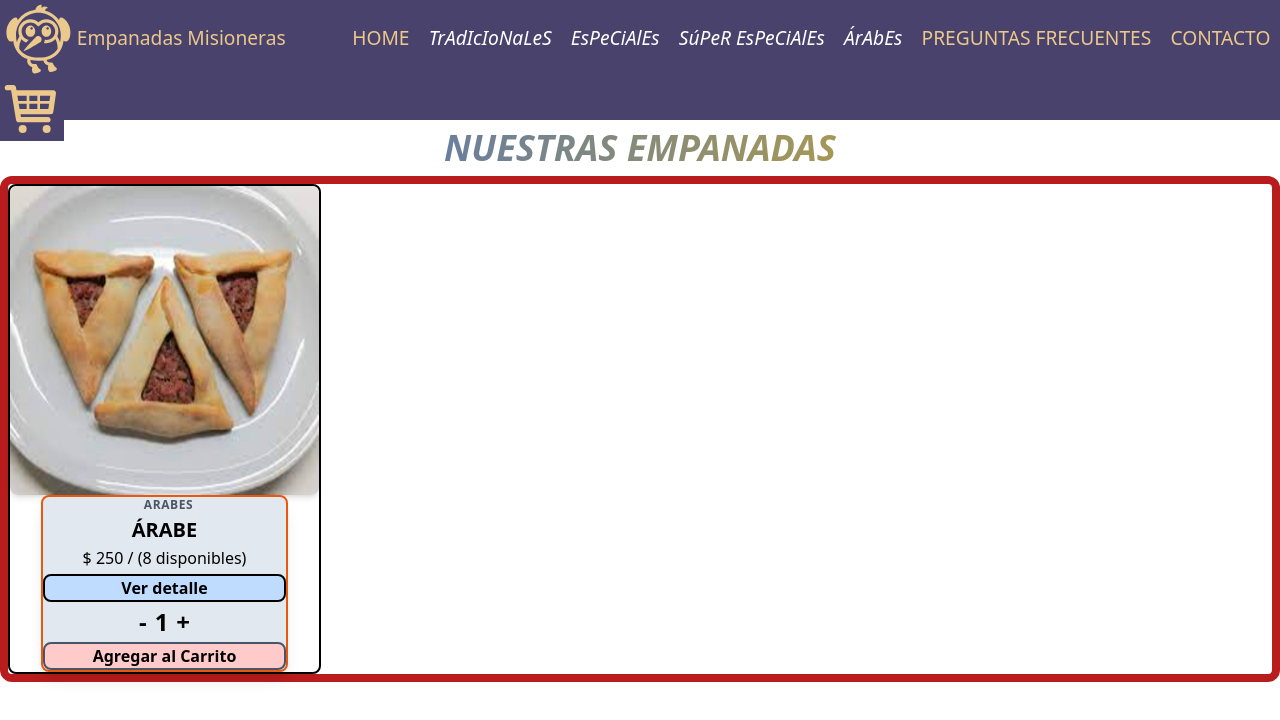
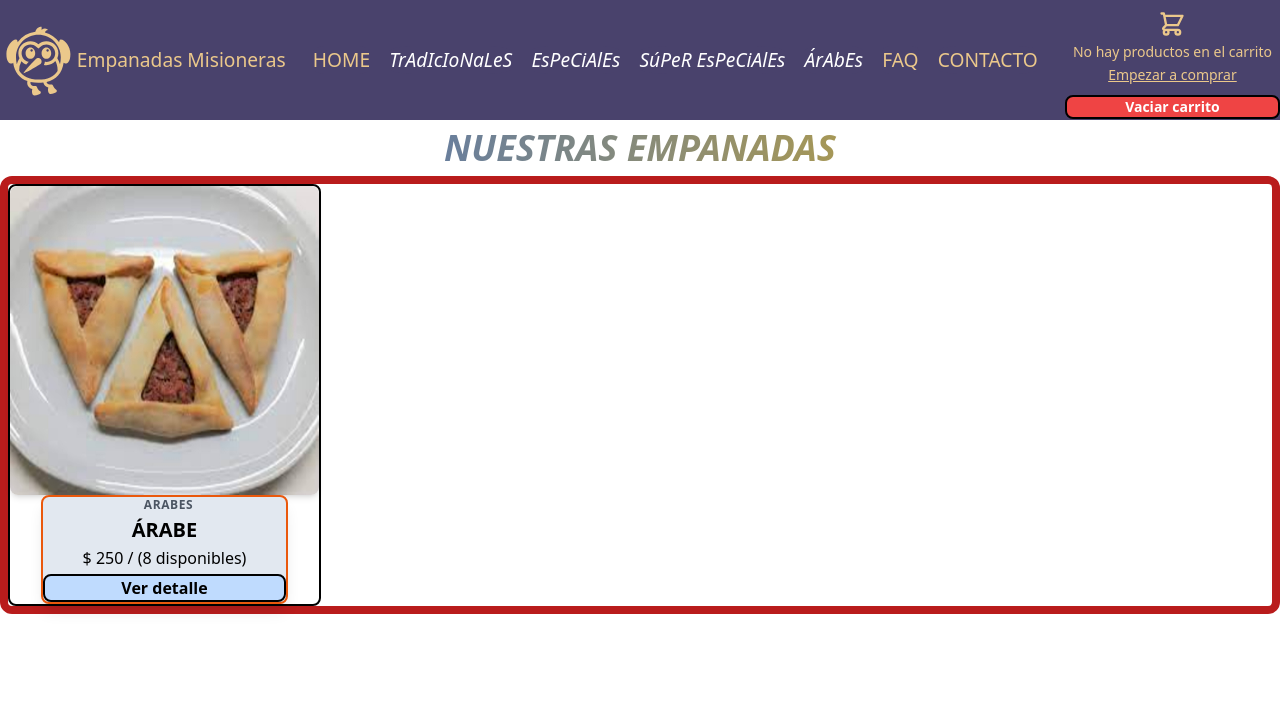
Before and after one commit to juampi85/Ecommerce_Accinelli, a React (Create React App) app: page /productos/arabes in a window 1280 px wide. Shown: the top 720 px of the page. Built offline with nearby package versions, Linux system fonts and the light colour scheme.

Commit message:
Entrega del Desafío con Context

```diff
--- a/src/App.js
+++ b/src/App.js
@@ -8,11 +8,12 @@ import Faq from './pages/Faq';
 import NotFound from './pages/NotFound';
 import ItemDetailContainer from './components/ItemDetailContainer/ItemDetailContainer';
 import Cart from './pages/Cart';
+import { CartProvider } from "./context/CartContext";
 
 function App() {
   return (
     <>
-
+      <CartProvider>
         <BrowserRouter>
           <NavBar/>
           <Routes>
@@ -26,6 +27,7 @@ function App() {
             <Route path='*' element={<NotFound/>}/>
           </Routes>
         </BrowserRouter>
+      </CartProvider>
     </>
   );
 }
--- a/src/components/CartWidget/CartWidget.elements.js
+++ b/src/components/CartWidget/CartWidget.elements.js
@@ -4,8 +4,4 @@ export const CartWidgetStyle = styled.button `
   color: #ebc88b;
   background-color: #49426c;
   border: none;
-  &:hover {
-    transform: scale(1.3);
-    transition: 0.4s ease-in;
-  }
 `
--- a/src/components/CartWidget/CartWidget.js
+++ b/src/components/CartWidget/CartWidget.js
@@ -1,12 +1,76 @@
-import { TiShoppingCart } from "react-icons/ti";
 import { CartWidgetStyle } from "./CartWidget.elements";
 import { Link } from "react-router-dom";
+import CartContext from "../../context/CartContext";
+import { useContext, useState } from "react";
+
 const CartWidget = () => {
+  const {cartListItems} = useContext(CartContext);
+  const [anchorEl, setAnchorEl] = useState(null);
+  console.log(cartListItems);
+  const {clearCart} = useContext(CartContext);
+  const open=Boolean(anchorEl);
+  const handleClick=(e) => {
+    setAnchorEl(e.currentTarget);
+  }
+  const handleClose = () => {
+    setAnchorEl(null);
+  }
+
   return (
     <CartWidgetStyle>
-      <Link to="/cart">
-        <TiShoppingCart size={"4em"} />
+      <Link to="/cart" className="flex flex-col p-2">
+        <svg xmlns="http://www.w3.org/2000/svg" className="h-8 w-8 pb-1 my-0 mx-auto" onClick={handleClick} fill="none" viewBox="0 0 24 24" stroke="currentColor" strokeWidth={2}>
+          <path strokeLinecap="round" strokeLinejoin="round" d="M3 3h2l.4 2M7 13h10l4-8H5.4M7 13L5.4 5M7 13l-2.293 2.293c-.63.63-.184 1.707.707 1.707H17m0 0a2 2 0 100 4 2 2 0 000-4zm-8 2a2 2 0 11-4 0 2 2 0 014 0z" />
+        </svg>
+        <div
+        id="basic-menu"
+        anchorEl={anchorEl}
+        open={open}
+        onClose={handleClose}
+        MenuListProps={{ "aria-labelledby": "basic-button" }}
+      >
+        <div>
+          {cartListItems.length === 0 && (
+            <>
+              <p className="text-sm"> No hay productos en el carrito</p>
+              <Link className="text-sm underline" to="./products">
+                Empezar a comprar
+              </Link>
+            </>
+          )}
+
+          {cartListItems.map((item) => {
+            return (
+              <>
+                <div className="grid grid-cols-8 w-44 mb-1 items-center" key={item.id}>
+                  <div className="col-span-2">
+                    <img className="h-12 w-12 my-0 mx-auto"
+                      src={item.image}
+                      alt="producto en carrito"
+                    />
+                  </div>
+                  <div className="cart-info col-span-4 ">
+                    <p className="text-xs ">{item.title}</p>
+                    <span className="text-xs">${item.price}</span>
+                  </div>
+                  <div className="grid grid-cols-1 col-span-1 ">
+                    <span className="text-xs">{item.quantity}u</span>
+                  </div>
+                  <div className="col-span-1 mt-1">
+                    <button>
+                      <svg xmlns="http://www.w3.org/2000/svg" className="h-4 w-4 " fill="none" viewBox="0 0 24 24" stroke="currentColor" strokeWidth={2}>
+                        <path strokeLinecap="round" strokeLinejoin="round" d="M19 7l-.867 12.142A2 2 0 0116.138 21H7.862a2 2 0 01-1.995-1.858L5 7m5 4v6m4-6v6m1-10V4a1 1 0 00-1-1h-4a1 1 0 00-1 1v3M4 7h16" />
+                      </svg>
+                    </button>
+                  </div>
+                </div>
+              </>
+            );
+          })}
+        </div>
+      </div>
       </Link>
+        <button onClick={() => clearCart()} className="w-full text-sm border-2 border-black rounded-lg bg-red-500 text-white font-semibold">Vaciar carrito</button>
     </CartWidgetStyle>
   )
 }
--- a/src/components/Item/Item.js
+++ b/src/components/Item/Item.js
@@ -2,12 +2,24 @@ import React from 'react'
 import { Link } from 'react-router-dom';
 import ItemCount from '../ItemCount/ItemCount'
 import { useState } from "react";
+import { useContext } from 'react';
+import CartContext from '../../context/CartContext';
 
 const Item = ({title, price, categories, image, stock, id}) => {
-  const [showButton, setShowButton] = useState(false)
-
+  const {addProductToCart} = useContext(CartContext);
+  const {clearCart} = useContext(CartContext);
+  const [showButton, setShowButton] = useState(false);
   const onAdd = (count) => {
     console.log(`Se agregaron ${count} empanadas de ${title}`);
+    addProductToCart({
+      image,
+      categories,
+      title,
+      price,
+      stock,
+      id,
+      count
+    });
   }
 
   return (
@@ -29,7 +41,7 @@ const Item = ({title, price, categories, image, stock, id}) => {
                 <Link to={`/detalle/${id}`}>Ver detalle</Link>
               </button>
             </div>
-            {!showButton ?
+            {/* {!showButton ?
               <ItemCount
                 onAdd={onAdd}
                 stock={stock}
@@ -38,7 +50,7 @@ const Item = ({title, price, categories, image, stock, id}) => {
               :
               <button className="border-2 border-black rounded-xl w-full mt-10 font-semibold text-white bg-slate-600 hover:text-lg">
                 <Link to="/cart">Confirmar compra</Link>
-              </button>}
+              </button>} */}
           </div>
       </div>
     </>
--- a/src/components/ItemDetail/ItemDetail.js
+++ b/src/components/ItemDetail/ItemDetail.js
@@ -1,21 +1,32 @@
 import { useState } from "react";
 import { Link } from "react-router-dom";
 import ItemCount from "../ItemCount/ItemCount";
+import { useContext } from "react";
+import CartContext from "../../context/CartContext";
+
 
 // ACÁ SE MUESTRA EL DETALLE DEL PRODUCTO
 const ItemDetail = ({detail}) => {
-  const {title, categories, price, image, stock, description} = detail;
-
+  const {title, categories, price, image, stock, description, id} = detail;
+  const {addProductToCart} = useContext(CartContext);
   // ver si se puede hacer ESTO de crear OTRA función
+  const [showButton, setShowButton] = useState(false);
   const onAdd = (count) => {
     console.log(`Se agregaron ${count} empanadas de ${title}`);
+    addProductToCart({
+      image,
+      categories,
+      price,
+      title,
+      stock,
+      id,
+      quantity: count,
+    });
   }
-  const [showButton, setShowButton] = useState(false)
   return (
     <div className="grid grid-cols-4 h-96 gap-2 text-center border-4 border-red-700 rounded-3xl">
       <img src={image} alt={title} className="mx-0 my-auto h-96 pb-2 w-full col-span-3 rounded-3xl shadow-md" />
       <div className="mx-0 my-auto mr-1">
-        <button onClick={sendItemToCart}>AgReGaR</button>
         <h1 className="text-3xl text-emerald-900 font-bold underline decoration-wavy decoration-2 hover:decoration-dashed mb-2">Empanada de {title}</h1>
         <p className="italic text-left text-lg">• Pertenece al grupo de las <b>{categories}</b>. {description}</p>
         <p className="text-left ">• <b>Precio</b>: <i className="italic">$ {price}</i></p>
--- a/src/components/NavBar/NavBar.js
+++ b/src/components/NavBar/NavBar.js
@@ -42,7 +42,7 @@ const NavBar = () => {
                   </MenuItem>
                   <MenuItem>
                       <MenuItemButton>
-                        <Link to="/faq">PREGUNTAS FRECUENTES</Link>
+                        <Link to="/faq">FAQ</Link>
                       </MenuItemButton>
                   </MenuItem>
                   <MenuItem>
--- /dev/null
+++ b/src/context/CartContext.js
@@ -0,0 +1,39 @@
+import { createContext, useState } from "react";
+
+const CartContext = createContext();
+
+const CartProvider = ({ children }) => {
+  const [cartListItems, setCartListItems] = useState([]);
+
+  const addProductToCart = (product) => {
+    console.log("se agrego el producto:", product);
+
+    let isInCart = cartListItems.find((cartItem) => cartItem.id === product.id);
+    if (!isInCart) {
+      setCartListItems((cartListItems) => [...cartListItems, product]);
+    }
+  };
+
+  const reduceCart = (product) => {
+    setCartListItems({
+      ...cartListItems,
+      cartListItems: cartListItems.filter((items) => items.id !== product.id),
+    });
+  };
+
+  const clearCart = () => {
+    cartListItems.length = 0;
+  };
+
+  const data = {
+    cartListItems,
+    addProductToCart,
+    clearCart,
+    reduceCart,
+  };
+
+  return <CartContext.Provider value={data}>{children}</CartContext.Provider>;
+};
+
+export default CartContext;
+export { CartProvider };
```
